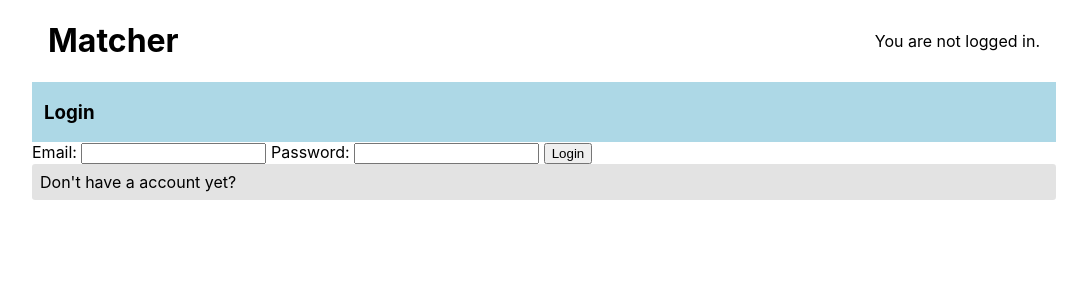
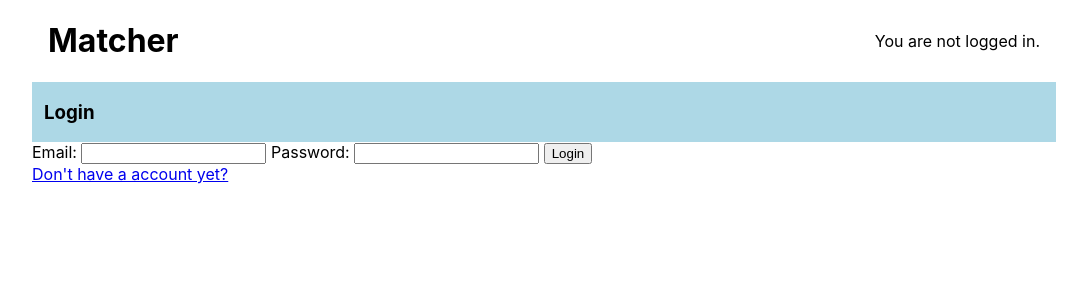
Before and after one commit to hautaniemip/CT30A3204_Project, a React (Create React App) app in the folder client/: page /login in a window 1280 px wide. Shown: the top 300 px of the page, without its empty margins (96-1183 px from the left). Built offline with nearby package versions, Linux system fonts and the light colour scheme; no server answers.

Commit message:
App: More specific styling for nav links

```diff
--- a/client/src/App.css
+++ b/client/src/App.css
@@ -35,7 +35,7 @@ header :last-child {
     align-items: center;
 }
 
-a {
+nav a {
     padding: 0.5em;
     text-decoration: none;
     color: black;
```
